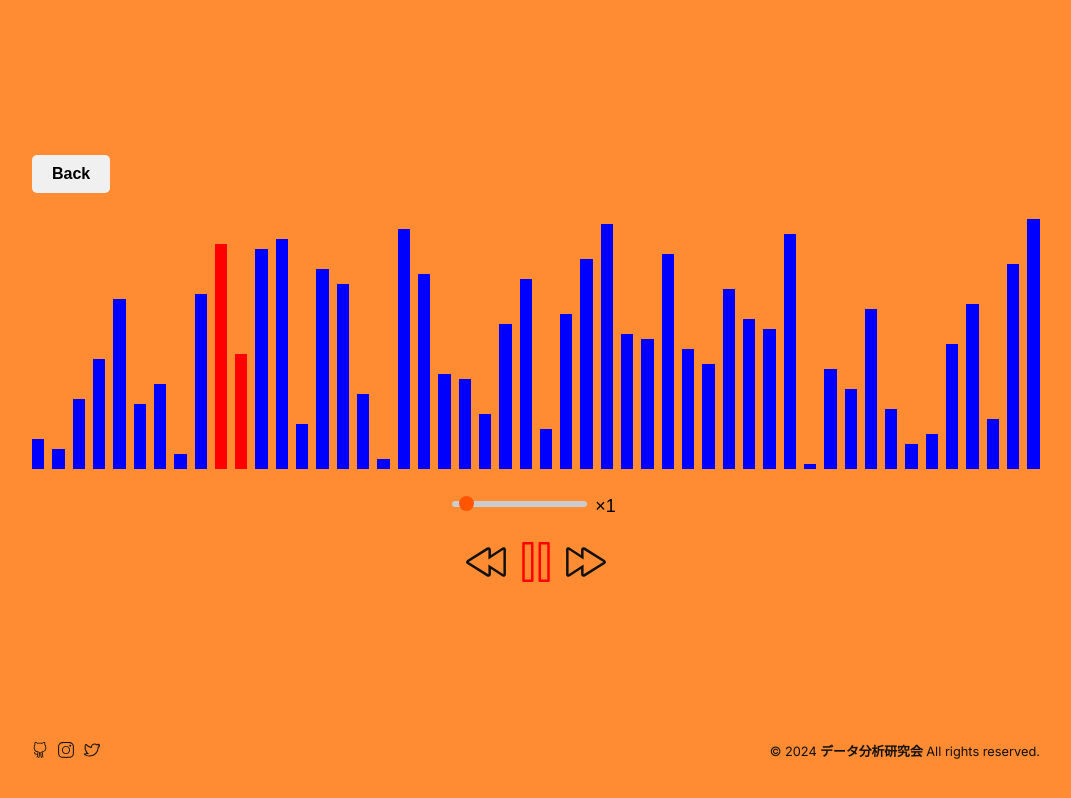
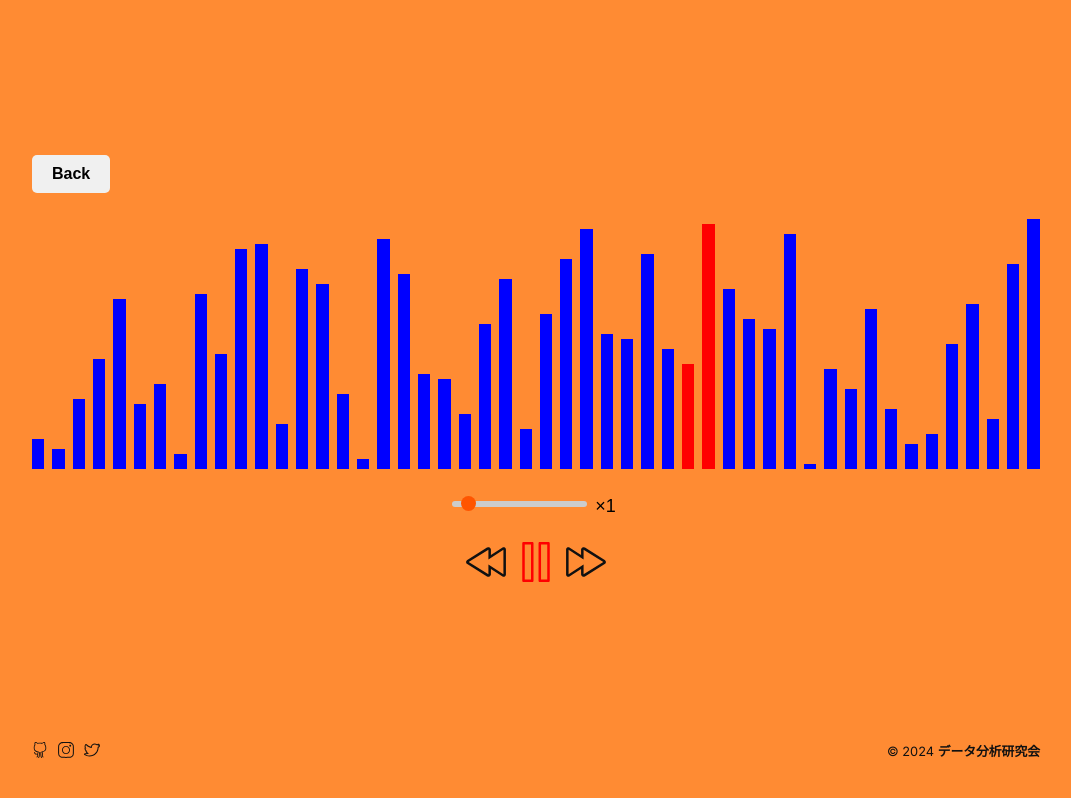
Before and after one commit to dakken205/sort-visualizer, a Next.js app: page /bubble-sort in a window 1280 px wide. Shown: the whole page, without its empty margins (104-1175 px from the left). Built offline with nearby package versions, Linux system fonts and the light colour scheme.

Commit message:
Update footer copyright and bump dependencies

```diff
--- a/app/[slug]/page.tsx
+++ b/app/[slug]/page.tsx
@@ -5,10 +5,11 @@ import { Sorters } from "@/app/_services/Sorter";
 import styles from "./page.module.css";
 
 interface PageProps {
-  params: { slug: string };
+  params: Promise<{ slug: string }>;
 }
 
-export default function Page({ params }: PageProps) {
+export default async function Page(props: PageProps) {
+  const params = await props.params;
   const algorithmIdentifier = params.slug;
 
   if (!algorithmIdentifier || !Sorters[algorithmIdentifier]) {
--- a/app/_components/Footer.tsx
+++ b/app/_components/Footer.tsx
@@ -23,8 +23,7 @@ export default function Footer() {
       </div>
       <p className={styles.copyright}>
         © {new Date().getFullYear()}{" "}
-        <a href="https://uoh-dakken.com">データ分析研究会</a> All rights
-        reserved.
+        <a href="https://uoh-dakken.com">データ分析研究会</a>
       </p>
     </footer>
   );
--- a/app/_components/Visualizer.tsx
+++ b/app/_components/Visualizer.tsx
@@ -35,7 +35,7 @@ export default function Visualizer({ algorithmIdentifier }: SorterProps) {
   const [playingSpeed, setPlayingSpeed] = useState(PlayingSpeed.NORMAL);
   const [playingState, setPlayingState] = useState(PlayingState.PLAYING);
 
-  const animationIntervalRef = useRef<NodeJS.Timeout>();
+  const animationIntervalRef = useRef<NodeJS.Timeout>(null);
 
   const sortHistoryRef = useRef<SortHistory>([
     {
```
Also changed, not shown: package.json (+8 -8 lines), tsconfig.json (+19 -5 lines), 1 other file (tests, documents, lock files or other folders).
